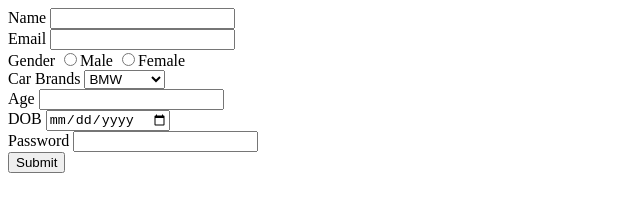
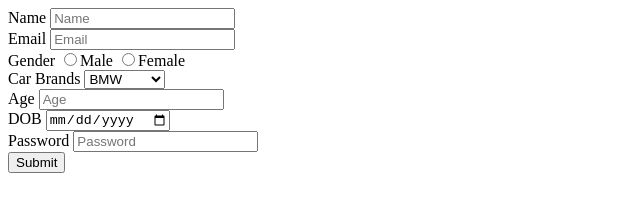
Before and after one commit to acciojob/signup-form-car-mohdrubaid, a website: page main.html in a window 1280 px wide. Shown: the whole page, without its empty margins (0-640 px from the left). Drawn offline with Linux system fonts and the light colour scheme.

Commit message:
created a submission

```diff
--- a/main.html
+++ b/main.html
@@ -10,11 +10,11 @@
 	<form action="abc@gmail.com" method="post">
 		<div>
 		<label for="name">Name</label>
-		<input type="text" id="name" required>
+		<input type="text" placeholder="Name" id="name" required>
 		</div>
 		<div>
 		<label for="email">Email</label>
-		<input type="email" id="email" required>
+		<input type="email" placeholder="Email" id="email" required>
 		</div>
 		<div>
 		<label for="gender">Gender</label>
@@ -31,7 +31,7 @@
 		</div>
 		<div>
 			<label for="age">Age</label>
-			<input type="number" id="age" required>
+			<input type="number" placeholder="Age" id="age" required>
 		</div>
 		<div>
 			<label for="dob">DOB</label>
@@ -39,7 +39,7 @@
 		</div>
 		<div>
 			<label for="password">Password</label>
-			<input type="password" id="password" required>
+			<input type="password" placeholder="Password" id="password" required>
 		</div>
 
 		<button type="submit">Submit</button>
```
